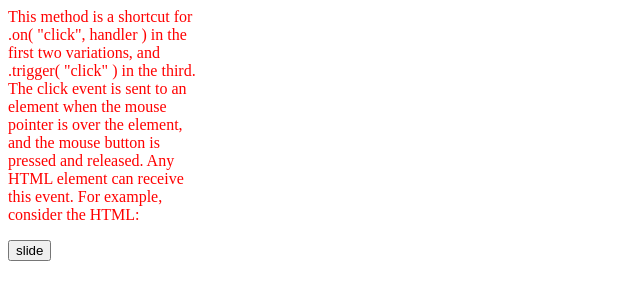
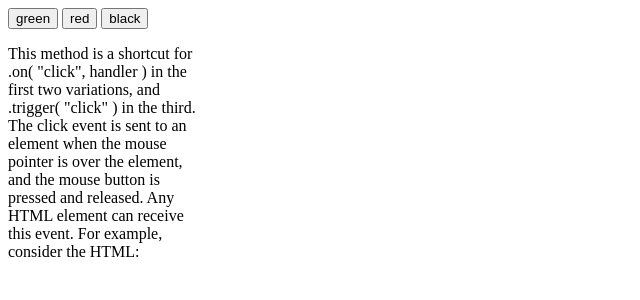
Before and after one commit to MyFrilance/site, a plain HTML site: page index.html in a window 1280 px wide. Shown: the whole page, without its empty margins (0-640 px from the left). Drawn offline with Linux system fonts and the light colour scheme.

Commit message:
у меня там была неправельно одна кнопка подписана (исправил)

```diff
--- a/index.html
+++ b/index.html
@@ -4,9 +4,13 @@
  <script type="text/javascript" src="script.js"></script>
   <link rel="stylesheet" type="text/css" href="style.css">
  </head>
+ <button id="box1">green</button>
+ <button id="box2">red</button>
+ <button id="box3">black</button>
  <div id="test">
  <p>This method is a shortcut for .on( "click", handler )
 in the first two variations, and .trigger( "click" ) in the third. The click event is sent to an element when the mouse pointer is over the element, and the mouse button is pressed and released. Any HTML element can receive this event. For example, consider the HTML:</p>
  </div>
- <button id="but">slide</button>
+
+
 </html>
--- a/script.js
+++ b/script.js
@@ -1,8 +1,6 @@
 
 $(function(){
-$("#but").click(function(){
+$("#box1").click(function(){
 
-      $("#test").css("color","black");
-	  alert("dsfsd");
 });
  });
--- a/style.css
+++ b/style.css
@@ -1,5 +1,7 @@
 #test
 {
-color : red;
+color : black;
 width: 200px;
+height: 200px;
+
 }
```
